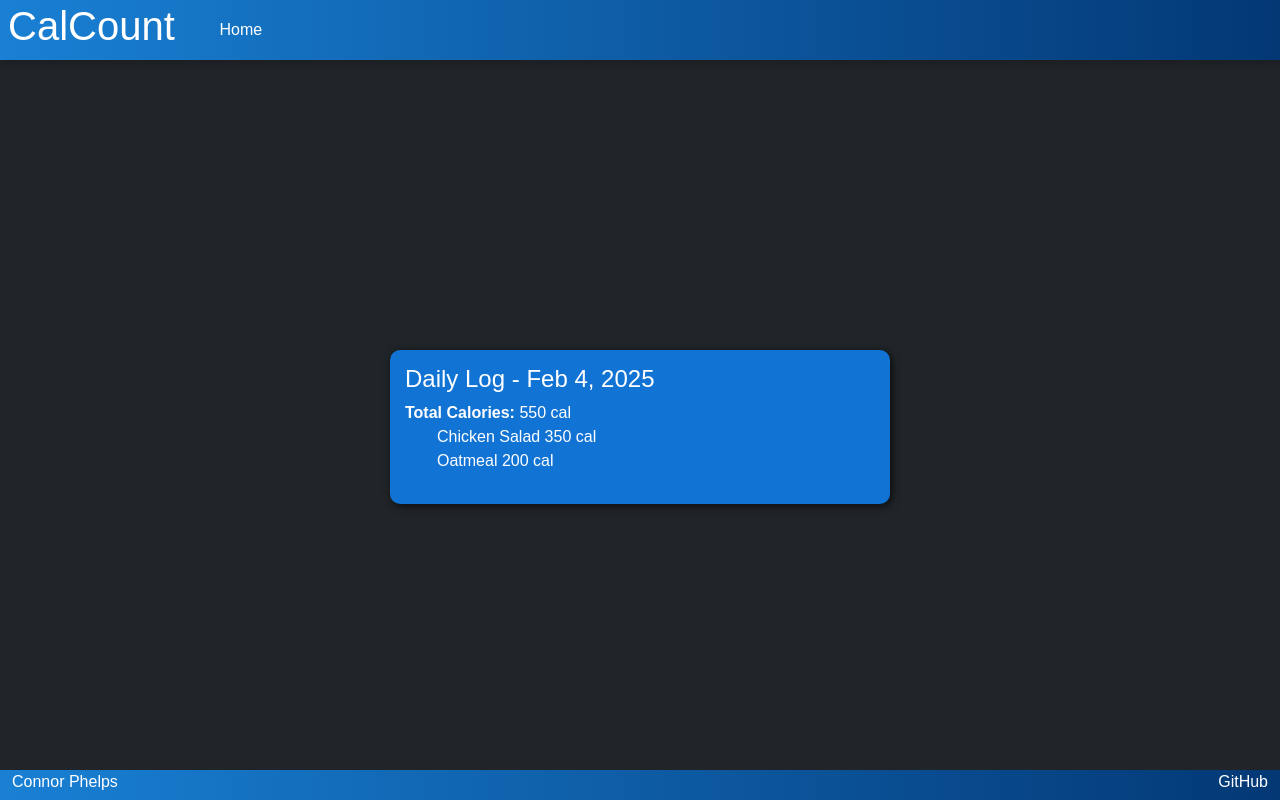
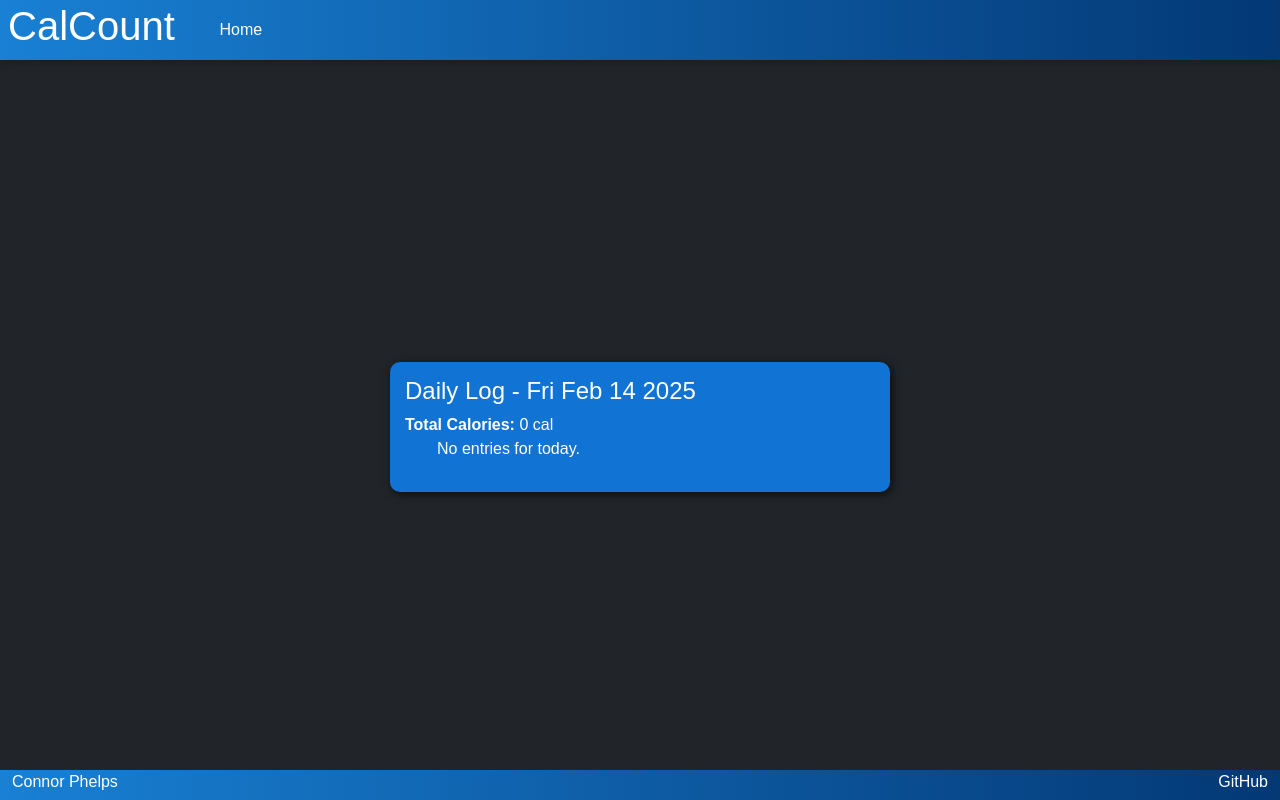
Before and after one commit to PhCo05/startup, a React (Vite) app: page /log in a window 1280 px wide. Built offline with nearby package versions, Linux system fonts and the light colour scheme.

Commit message:
added functionality to update log page

```diff
--- a/src/log/log.jsx
+++ b/src/log/log.jsx
@@ -1,27 +1,40 @@
-import React from 'react';
+import React, { useEffect, useState } from 'react';
 import './log.css';
 
 export function Log() {
+  const [foodEntries, setFoodEntries] = useState([]);
+  const [totalCalories, setTotalCalories] = useState(0);
+  const [date, setDate] = useState(new Date().toDateString());
+
+  useEffect(() => {
+    const entries = JSON.parse(localStorage.getItem('foodEntries')) || [];
+    setFoodEntries(entries);
+
+    const total = entries.reduce((acc, entry) => acc + entry.calories, 0);
+    setTotalCalories(total);
+  }, []); // Only run on initial render to load from localStorage
+
   return (
     <main>
       <div className="container mt-4" id="daily-log">
-        <h4>Daily Log - <span id="log-date">Feb 4, 2025</span></h4>
+        <h4>Daily Log - <span id="log-date">{date}</span></h4>
 
-          <div className="total-calories">
-            <strong>Total Calories:</strong> <span id="daily-total">550</span> cal
-          </div>
+        <div className="total-calories">
+          <strong>Total Calories:</strong> <span id="daily-total">{totalCalories}</span> cal
+        </div>
 
-          <ul className="log-list">
-            <li className="log-entry">
-              <span className="food-name">Chicken Salad</span>
-              <span className="food-calories"> 350 cal</span>
-            </li>
-            <li className="log-entry">
-              <span className="food-name">Oatmeal</span>
-              <span className="food-calories"> 200 cal</span>
-            </li>
-          </ul>
-
+        <ul className="log-list">
+          {foodEntries.length > 0 ? (
+            foodEntries.map((entry, index) => (
+              <li key={index} className="log-entry">
+                <span className="food-name">{entry.foodName}</span>
+                <span className="food-calories"> {entry.calories} cal</span>
+              </li>
+            ))
+          ) : (
+            <li>No entries for today.</li>
+          )}
+        </ul>
       </div>
     </main>
   );
--- a/src/tracker/tracker.jsx
+++ b/src/tracker/tracker.jsx
@@ -42,9 +42,18 @@ export function Tracker() {
         if (foodName && calories) {
           const calorieInt = parseInt(calories, 10);
           if (!isNaN(calorieInt)) {
+            const newEntry = { foodName, calories: calorieInt };
+
+            // Get existing food entries from localStorage
+            const existingEntries = JSON.parse(localStorage.getItem('foodEntries')) || [];
+            const updatedEntries = [...existingEntries, newEntry];
+
+            // Save the updated entries back to localStorage
+            localStorage.setItem('foodEntries', JSON.stringify(updatedEntries));
+
+            // Update total calories
             const newTotalCalories = totalCalories + calorieInt;
             setTotalCalories(newTotalCalories);
-                // Update total calories in local storage
             localStorage.setItem('totalCalories', newTotalCalories);
             handleCloseCalModal();
           } else {
```
Lines whose indentation alone changed are shown as unchanged.
